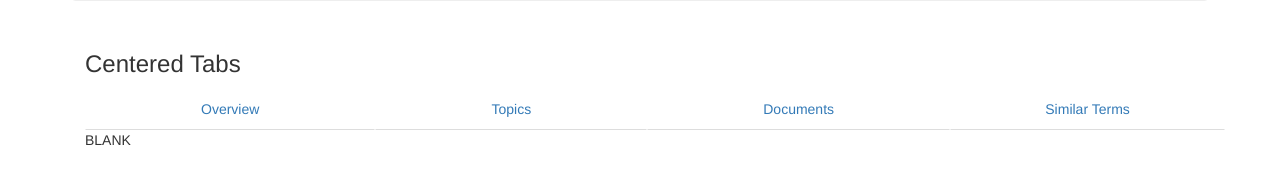
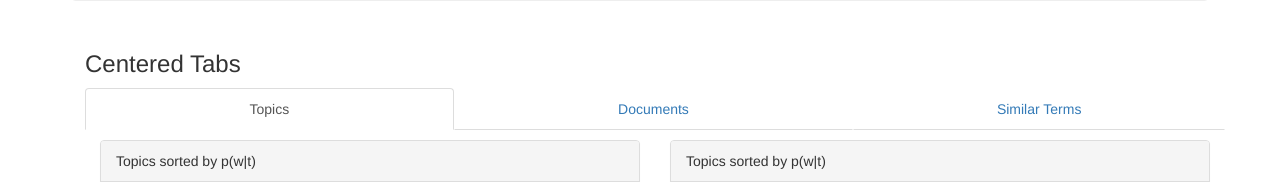
Before and after one commit to kirillbobyrev/VisARTM, a Flask app: template templates/term.html in a window 1280 px wide. Shown: the part 319-501 px from the top of the page. Run offline with Flask 2, Linux system fonts and the light colour scheme; the template is opened without the code that fills it, so the values that code supplies are empty; some libraries are stand-ins or nearby versions.

Commit message:
Few changes for preview version made before the dialog with K. V. Vorontsov

```diff
--- a/templates/index.html
+++ b/templates/index.html
@@ -4,7 +4,7 @@
 
 <div class="jumbotron">
     <h2>Visualising your datasets!</h2>
-    <p>Here is a list of loaded datasets with their topic models:</p>
+    <p>Here is a list of loaded datasets with their topic models</p>
 </div>
 
 {% for dataset in datasets %}
--- a/templates/term.html
+++ b/templates/term.html
@@ -11,8 +11,7 @@
 {% endblock %}
 
 {% block container_navtabs %}
-    <li><a data-toggle="tab" href="#overview">Overview</a></li>
-    <li><a data-toggle="tab" href="#topics">Topics</a></li>
+    <li class="active"><a data-toggle="tab" href="#topics">Topics</a></li>
     <li><a data-toggle="tab" href="#documents">Documents</a></li>
     <li><a data-toggle="tab" href="#similarities">Similar Terms</a></li>
 {% endblock %}
@@ -20,13 +19,7 @@
 
 {% block navtabs_content %}
     <div class="tab-content">
-        <div id="overview" class="tab-pane fade in active">
-            <p>
-                BLANK
-                <!-- TODO: add some fancy overview right here -->
-            </p>
-        </div>
-        <div id="topics" class="tab-pane fade">
+        <div id="topics" class="tab-pane fade in active">
             <p>
                 <div class="table-responsive col-md-6">
                     <!-- topics_wt -->
```
Also changed, not shown: templates/document.html (+2 -9 lines), templates/topic.html (+2 -9 lines).
